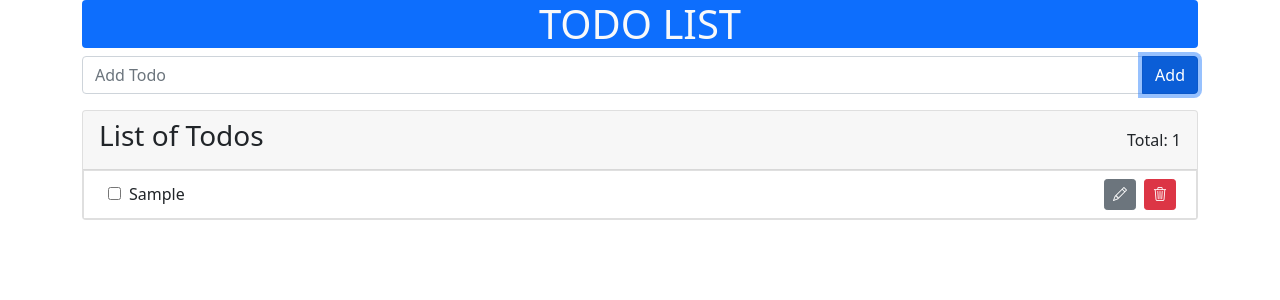
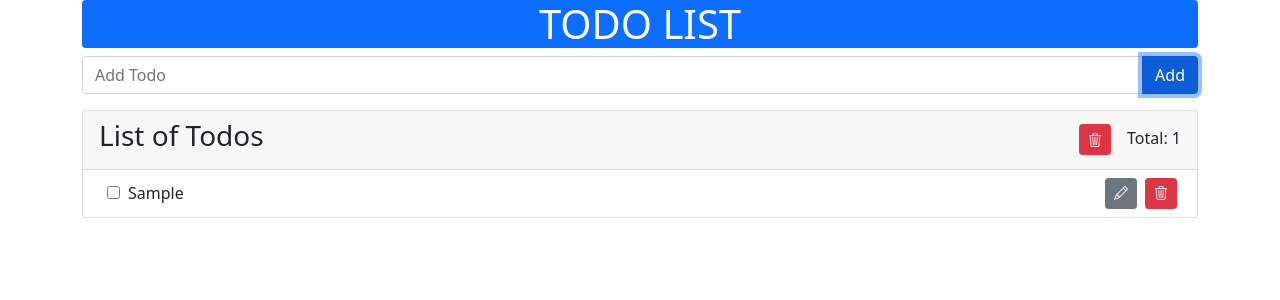
Before and after one commit to FS-24/todo-list, a React (Create React App) app: page / in a window 1280 px wide. Both pictures are taken after typing "Sample" into the empty fields and a click on the button "Add". Shown: the top 300 px of the page. Built offline with nearby package versions, Linux system fonts and the light colour scheme.

Commit message:
update of elements with separation of the form

```diff
--- a/src/App.jsx
+++ b/src/App.jsx
@@ -2,32 +2,21 @@ import React from "react";
 import "bootstrap/dist/css/bootstrap.min.css";
 import "bootstrap-icons/font/bootstrap-icons.css";
 import { TodoList } from "./components/todo-list/todo-list.component";
+import TodoForm from "./todo-form/todo-form.component";
 
 class App extends React.Component {
   constructor() {
     super();
     this.state = {
-      inputValue: "",
       todoList: [],
     };
   }
 
-  handleInput = (e) => {
-    this.setState({ inputValue: e.target.value });
-  };
-
-  handleSubmit = (e) => {
-    e.preventDefault();
-    let { inputValue, todoList } = this.state;
+  addNewItem = (task) => {
     let uid = Math.floor(Math.random() * 10000).toString();
-    let title = inputValue;
-
-    if (inputValue.trim().length > 0) {
-      todoList.push({ id: uid, task: title, done: false });
-      this.setState({ inputValue: "" });
-    } else {
-      alert("Add todo");
-    }
+    let todoList = this.state.todoList;
+    todoList.push({ id: uid, task: task, done: false });
+    this.setState({ todoList: todoList });
   };
 
   componentDidMount() {
@@ -41,6 +30,7 @@ class App extends React.Component {
 
   componentDidUpdate() {
     localStorage.setItem("todos", JSON.stringify(this.state.todoList));
+    // console.log("app updated");
   }
 
   handleCheck = (todo) => {
@@ -71,8 +61,6 @@ class App extends React.Component {
 
   handleUpdate = (task, id) => {
     let { todoList } = this.state;
-    let toUpdate;
-
     for (const i in todoList) {
       if (todoList[i].id === id) {
         todoList[i].task = task;
@@ -91,26 +79,26 @@ class App extends React.Component {
         <h1 className="text-uppercase bg-primary text-center rounded-2 text-light">
           Todo list
         </h1>
-        <form onSubmit={this.handleSubmit}>
-          <div className="input-group">
-            <input
-              type="text"
-              name="todoInput"
-              className="form-control"
-              placeholder="Add Todo"
-              value={this.state.inputValue}
-              onInput={this.handleInput}
-            />
-            <button className="btn btn-primary btn-group" type="submit">
-              Add
-            </button>
-          </div>
-        </form>
+        <TodoForm handleSubmit={this.addNewItem} />
 
         <div className="card mt-3">
           <div className="card-header d-flex justify-content-between align-items-center">
             <h3>List of Todos</h3>
-            <span>Total: {this.state.todoList.length}</span>
+            <span>
+              <button
+                className="btn btn-sm btn-danger mx-3"
+                title="Clear All"
+                onClick={() => {
+                  if (window.confirm("Etes vous super de vider la liste???")) {
+                    localStorage.removeItem("todos");
+                    window.location.reload();
+                  }
+                }}
+              >
+                <i className="bi bi-trash3"></i>
+              </button>
+              Total: {this.state.todoList.length}
+            </span>
           </div>
           <TodoList
             todoList={this.state.todoList}
--- a/src/components/todo-item/todo-item.component.js
+++ b/src/components/todo-item/todo-item.component.js
@@ -1,4 +1,4 @@
-import { Component } from "react";
+import React, { Component } from "react";
 
 class TodoItem extends Component {
   constructor(props) {
@@ -13,7 +13,7 @@ class TodoItem extends Component {
     this.setState({
       value: this.props.todo.task,
     });
-    console.log("mount");
+    console.log("composant chargé");
   }
 
   componentDidUpdate() {
@@ -35,14 +35,14 @@ class TodoItem extends Component {
   };
   render() {
     return (
-      <div>
+      <>
         <li
           className="list-group-item d-flex align-items-center"
           onDoubleClick={() => {
             this.setState({ editing: true });
           }}
         >
-          <span className="flex-grow-1">
+          <span className="flex-grow-1 flex-fill">
             <label
               className={
                 this.props.todo.done
@@ -50,6 +50,7 @@ class TodoItem extends Component {
                   : ""
               }
             >
+              {/* checkBox */}
               <input
                 className="mx-2"
                 type="checkbox"
@@ -58,9 +59,11 @@ class TodoItem extends Component {
                   this.props.handleCheck(this.props.todo);
                 }}
               />
+              {/* affichage text */}
               {this.state.editing ? (
                 <form className="d-inline-block" onSubmit={this.handleEdit}>
                   <input
+                    className="form-control"
                     type="text"
                     value={this.state.value}
                     onChange={(e) => {
@@ -73,7 +76,10 @@ class TodoItem extends Component {
               )}
             </label>
           </span>
+
+          {/* button de modification et suppression */}
           <button
+            title={this.state.editing ? "Sauvegarder" : "Modifier"}
             className={
               this.state.editing
                 ? "btn btn-sm btn-success mx-1"
@@ -92,6 +98,7 @@ class TodoItem extends Component {
             ></i>
           </button>
           <button
+            title="Supprimer"
             className="btn btn-sm btn-danger mx-1"
             onClick={() => {
               this.props.handleDelete(this.props.todo.id);
@@ -100,7 +107,7 @@ class TodoItem extends Component {
             <i className="bi bi-trash3"></i>
           </button>
         </li>
-      </div>
+      </>
     );
   }
 }
--- /dev/null
+++ b/src/todo-form/todo-form.component.jsx
@@ -0,0 +1,48 @@
+import { Component } from "react";
+
+class TodoForm extends Component {
+  constructor(props) {
+    super(props);
+    this.state = {
+      inputValue: "",
+    };
+  }
+
+  handleSubmit = (e) => {
+    e.preventDefault();
+    if (this.state.inputValue.trim().length > 0) {
+      this.props.handleSubmit(this.state.inputValue);
+      this.setState({ inputValue: "" });
+    } else {
+      alert("Add todo");
+    }
+  };
+
+  render() {
+    return (
+      <form
+        onSubmit={(e) => {
+          this.handleSubmit(e);
+        }}
+      >
+        <div className="input-group">
+          <input
+            type="text"
+            name="todoInput"
+            className="form-control"
+            placeholder="Add Todo"
+            value={this.state.inputValue}
+            onInput={(e) => {
+              this.setState({ inputValue: e.target.value });
+            }}
+          />
+          <button className="btn btn-primary btn-group" type="submit">
+            Add
+          </button>
+        </div>
+      </form>
+    );
+  }
+}
+
+export default TodoForm;
```
